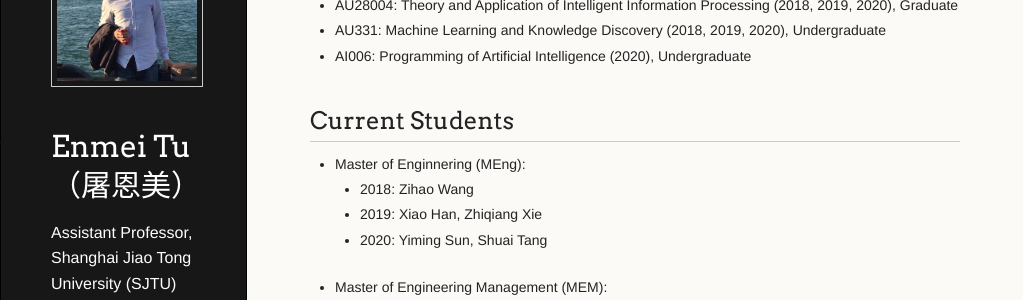
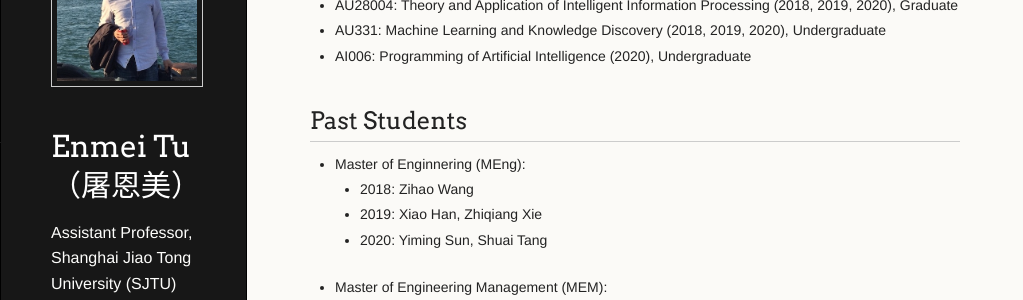
Before and after one commit to hellotem/enmeitu.github.io, a Jekyll site: the page built from index.md, in a window 1280 px wide and 900 px high, scrolled down 657 px. Shown: the part 154-454 px from the top of the window, without its empty margins (0-1023 px from the left). Built offline with Jekyll 4.4.1, drawn with Linux system fonts in a browser that asks for light colours.

Commit message:
past students

```diff
--- a/index.md
+++ b/index.md
@@ -66,7 +66,7 @@
   - Knowledge-Based Systems
   -->
 
-## Current Students
+## Past Students
 * Master of Enginnering (MEng):
   - 2018: Zihao Wang
   - 2019: Xiao Han, Zhiqiang Xie
```
